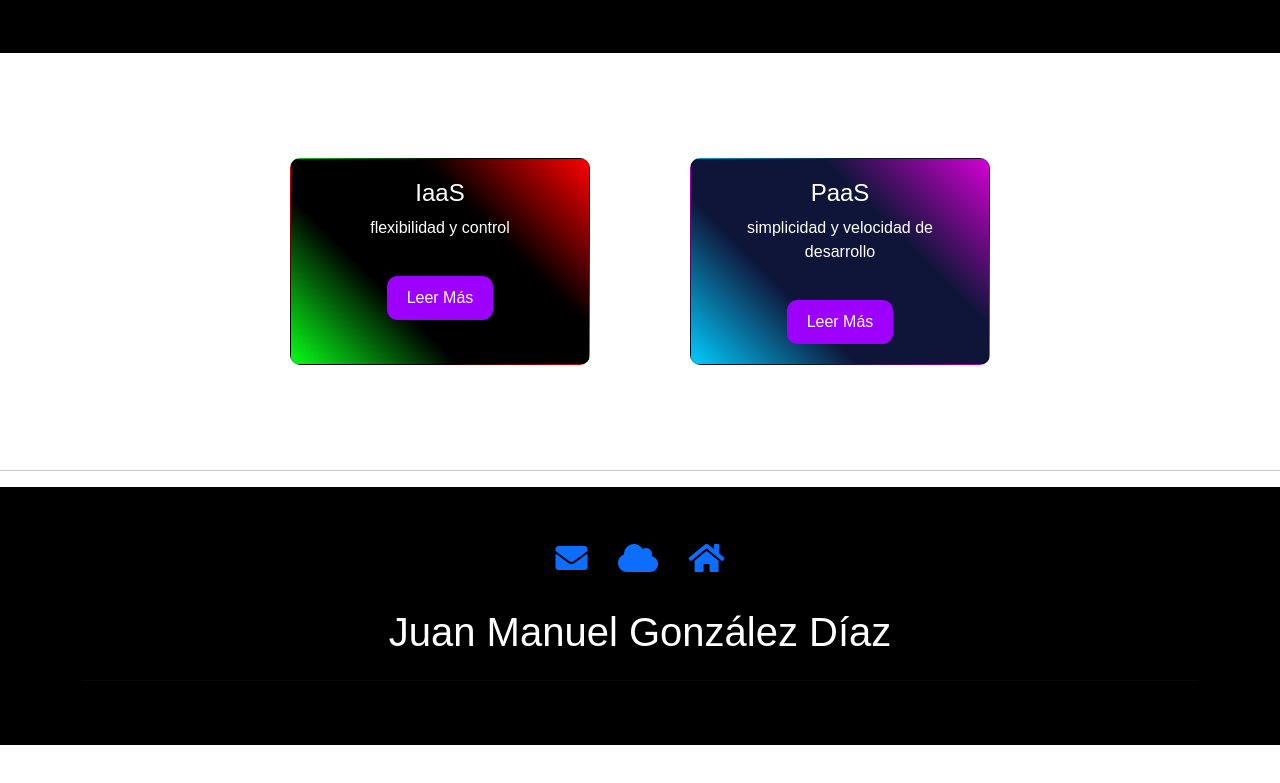
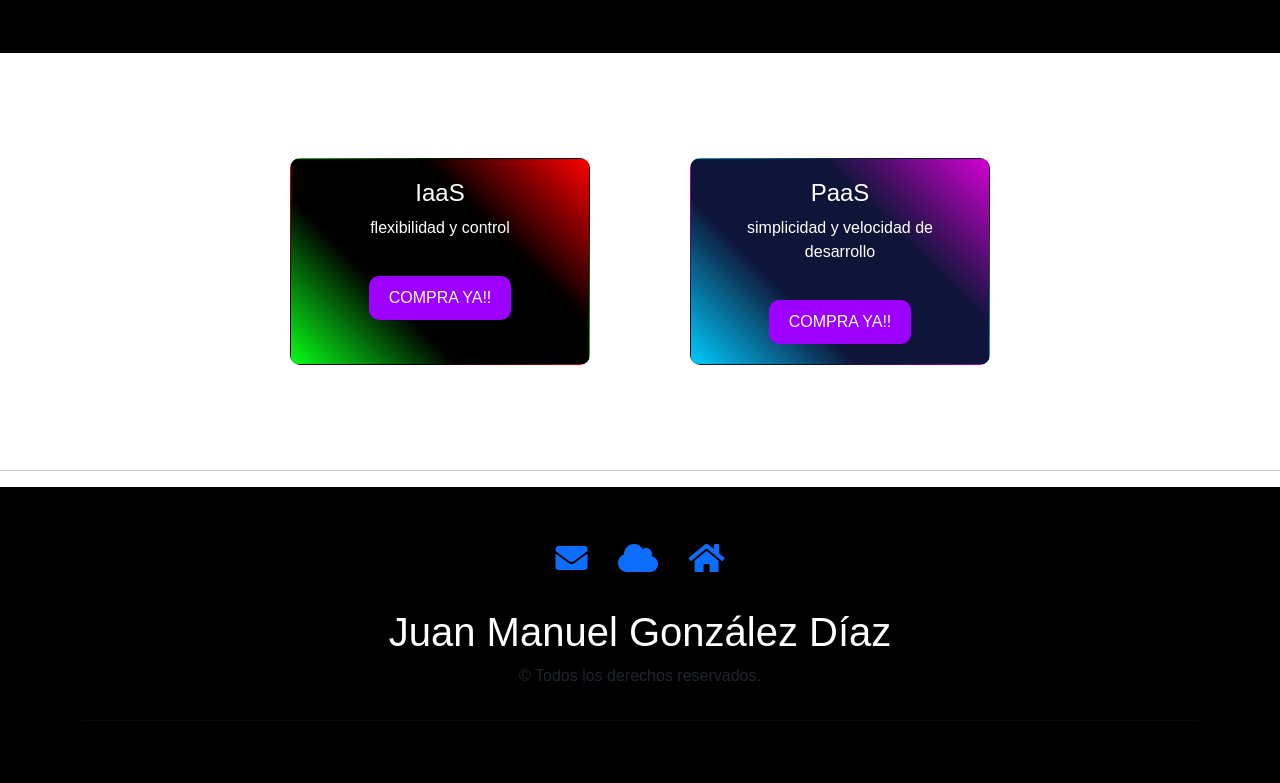
Before and after one commit to juanmiitaklk/SkyCloud, a plain HTML site: page index.html in a window 1280 px wide. Shown: the part 2899-3682 px from the top of the page. Before the commit the page ends 3644 px from the top, so only its background shows below. Drawn offline with nearby package versions, Linux system fonts and the light colour scheme; a web font is replaced by a local one.

Commit message:
Final Footer

```diff
--- a/index.html
+++ b/index.html
@@ -3,6 +3,7 @@
   <head>
     <meta charset="UTF-8" />
     <meta name="viewport" content="width=device-width, initial-scale=1.0" />
+    <meta name="author" content="Juan Manuel González Díaz">
     <link rel="stylesheet" href="Css/index.css" />
     <link rel="icon" type="image/png" href="Img\Mini_Icon.png">
     <title>SkyCloud</title>
@@ -246,7 +247,7 @@
         <div class="card-content">
           <h2 class="card-title text-white">IaaS</h2>
           <p class="card-description text-white">flexibilidad y control</p>
-          <button class="card-button" onclick="location.href='Pages/IaaS.html';" >Leer Más</button>
+          <button class="card-button" onclick="location.href='Pages/IaaS.html';" > COMPRA YA!!</button>
         </div>
       </div>
 
@@ -256,7 +257,7 @@
           <p class="card-description text-white">
             simplicidad y velocidad de desarrollo
           </p>
-          <button class="card-button" onclick="location.href='Pages/PaaS.html';">Leer Más</button>
+          <button class="card-button" onclick="location.href='Pages/PaaS.html';">COMPRA YA!!</button>
         </div>
       </div>
     </div>
@@ -276,6 +277,7 @@
 
           <div class="col-12">
             <h1 class="text-white mt-4">Juan Manuel González Díaz</h1>
+            <p> &copy; Todos los derechos reservados.</p>
           </div>
 
           <div class="col-12">
```
Also changed, not shown: Pages/Beneficios.html (+1 -0 lines), Pages/Contacto.html (+1 -0 lines), Pages/IaaS.html (+1 -0 lines), Pages/PaaS.html (+1 -0 lines).
